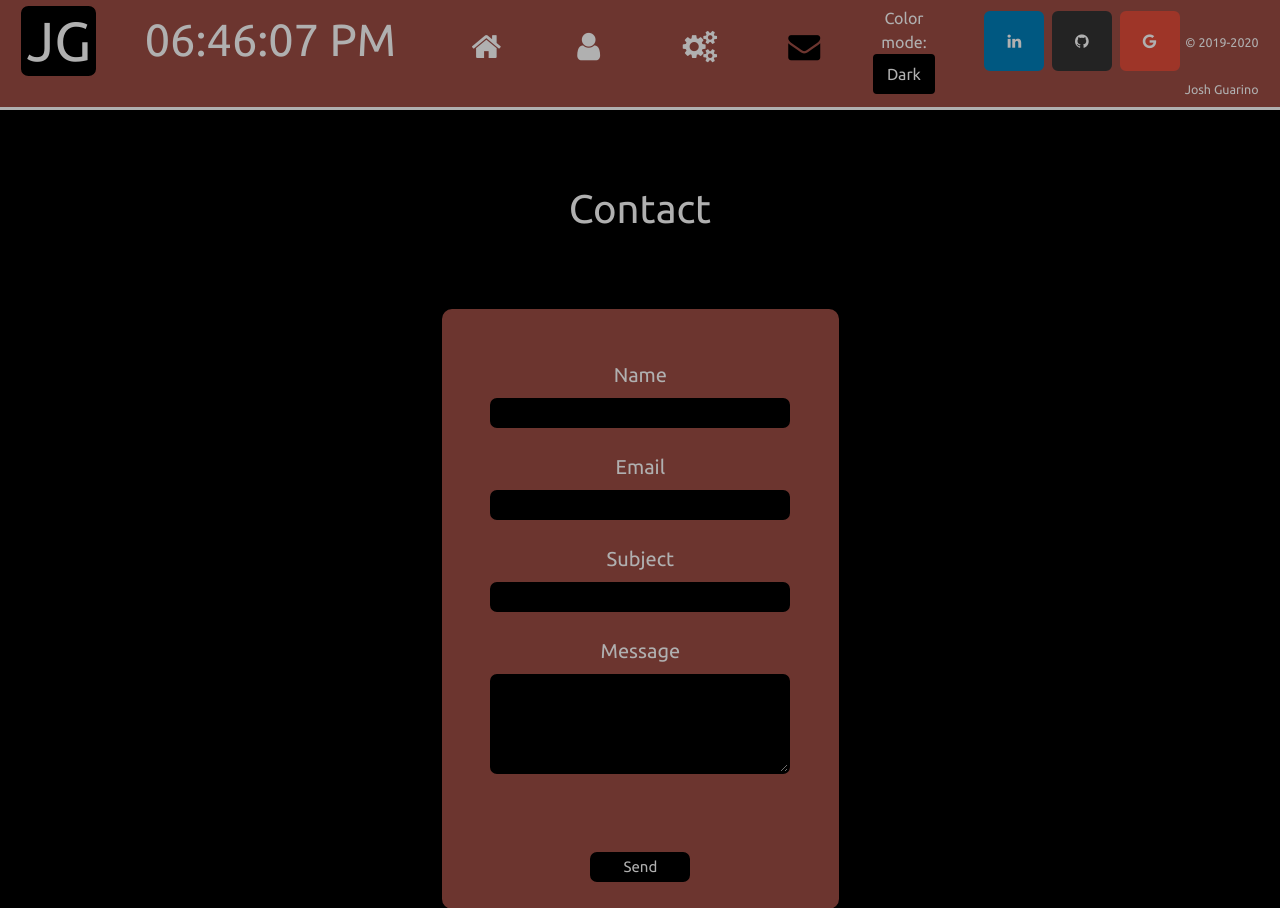
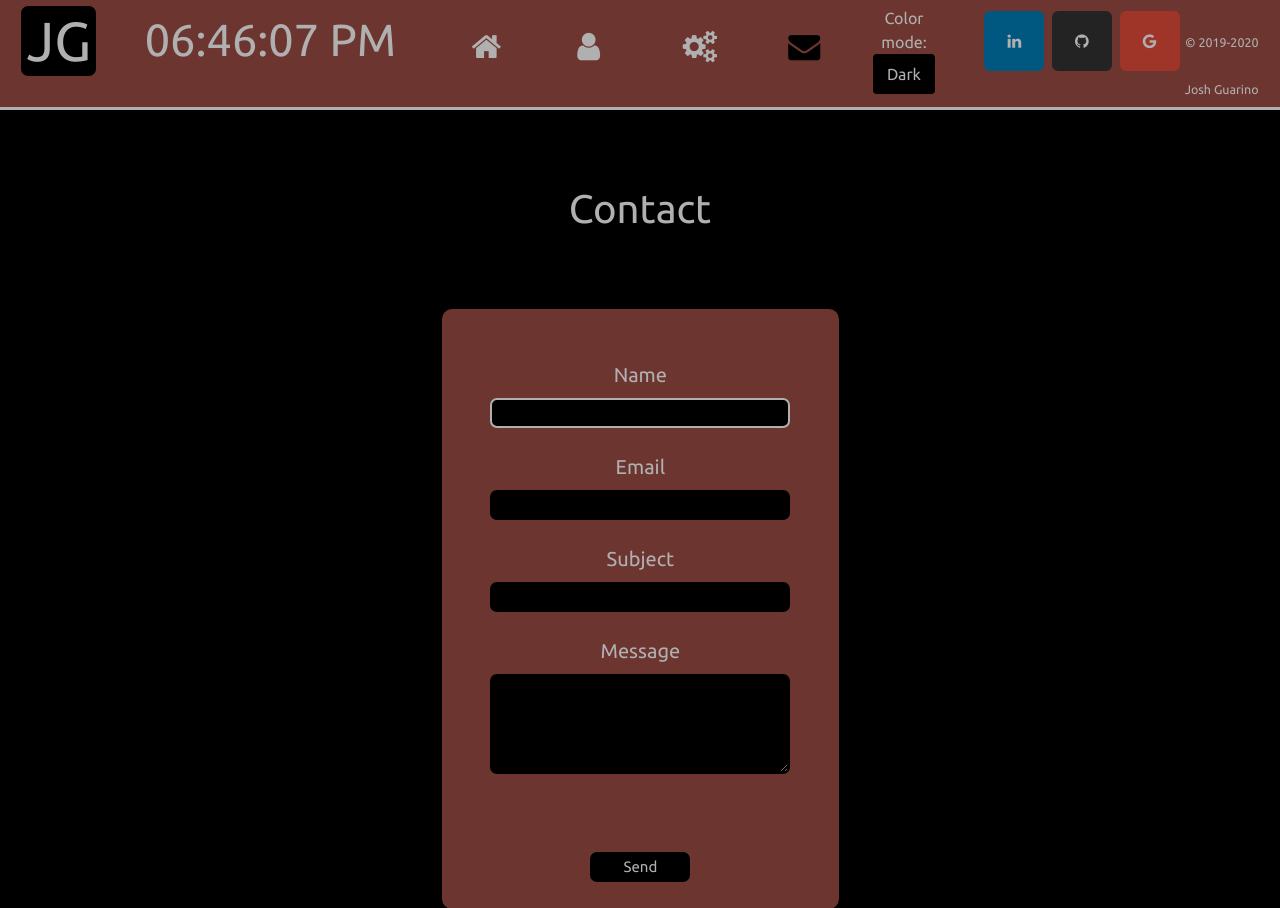
Before and after one commit to JoshGuarino/my_website, a Flask app: page /contact in a window 1280 px wide, with the restyled element focused. Shown: the top 908 px of the page. Run offline with Flask 2, Linux system fonts and the light colour scheme; parts of the project's set-up code (start-up, migrations or seed data) failed here and were passed over; some libraries are stand-ins or nearby versions.

Commit message:
focus outline for input boxes on contact form

```diff
--- a/src/static/css/styles.css
+++ b/src/static/css/styles.css
@@ -46,6 +46,7 @@ input{
     outline: none;
 }
 input:hover{ border: var(--light) 2px solid; outline: none; }
+input:focus{ border: var(--light) 2px solid; outline: none; }
 form textarea#message{
     width: 300px;
     height: 100px;
@@ -57,6 +58,7 @@ form textarea#message{
     outline: none;
 }
 form textarea#message:hover{ border: var(--light) 2px solid; outline: none; }
+form textarea#message:focus{ border: var(--light) 2px solid; outline: none; }
 form input#submit{
     width: 100px;
     background-color: var(--dark);
```
